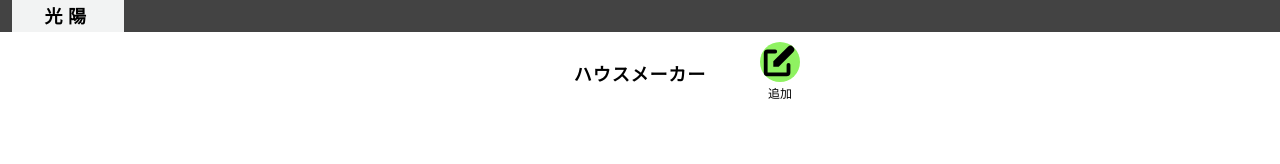
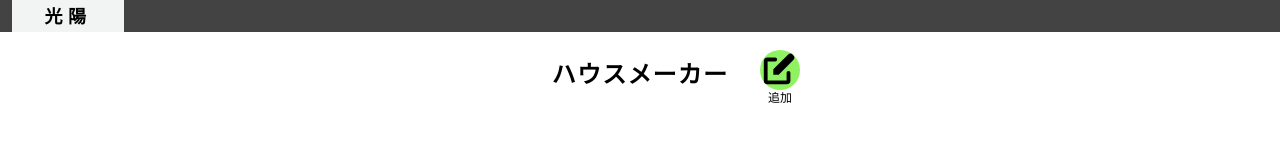
Before and after one commit to saqla/process-management-app, a Next.js app: page / in a window 1280 px wide. Shown: the top 164 px of the page. Built offline with nearby package versions, Linux system fonts and the light colour scheme.

Commit message:
💄 HouseMakersのトップUI完成?!

```diff
--- a/components/HouseMakers.jsx
+++ b/components/HouseMakers.jsx
@@ -5,12 +5,14 @@ export default function HouseMaker() {
     <div className="w-80 h-16 my-2.5 flex justify-center items-center relative">
       <h2 className="contents-title">ハウスメーカー</h2>
       <div className="btn">
+        <div className="btn-icon">
           <Image
             src="/pencil-alt.svg"
             alt="新規作成ボタン"
             width={38}
             height={38}
           />
+        </div>
         <p className="flex justify-center items-center text-xs">追加</p>
       </div>
     </div>
--- a/styles/globals.css
+++ b/styles/globals.css
@@ -10,11 +10,14 @@
 
 /* global assets */
 .contents-title {
-  @apply w-72 h-12 flex justify-center items-center font-semibold text-lg tracking-wider;
+  @apply w-72 h-16 flex justify-center items-center font-semibold text-2xl tracking-wider;
 }
 
 .btn {
-  @apply w-10 h-10 rounded-full absolute top-0 right-0;
+  @apply w-10 h-16 absolute top-2 right-0;
+}
+.btn-icon {
+  @apply w-10 h-10 rounded-full;
   background-color: #8FF261;
 }
 
```
Lines whose indentation alone changed are shown as unchanged.
